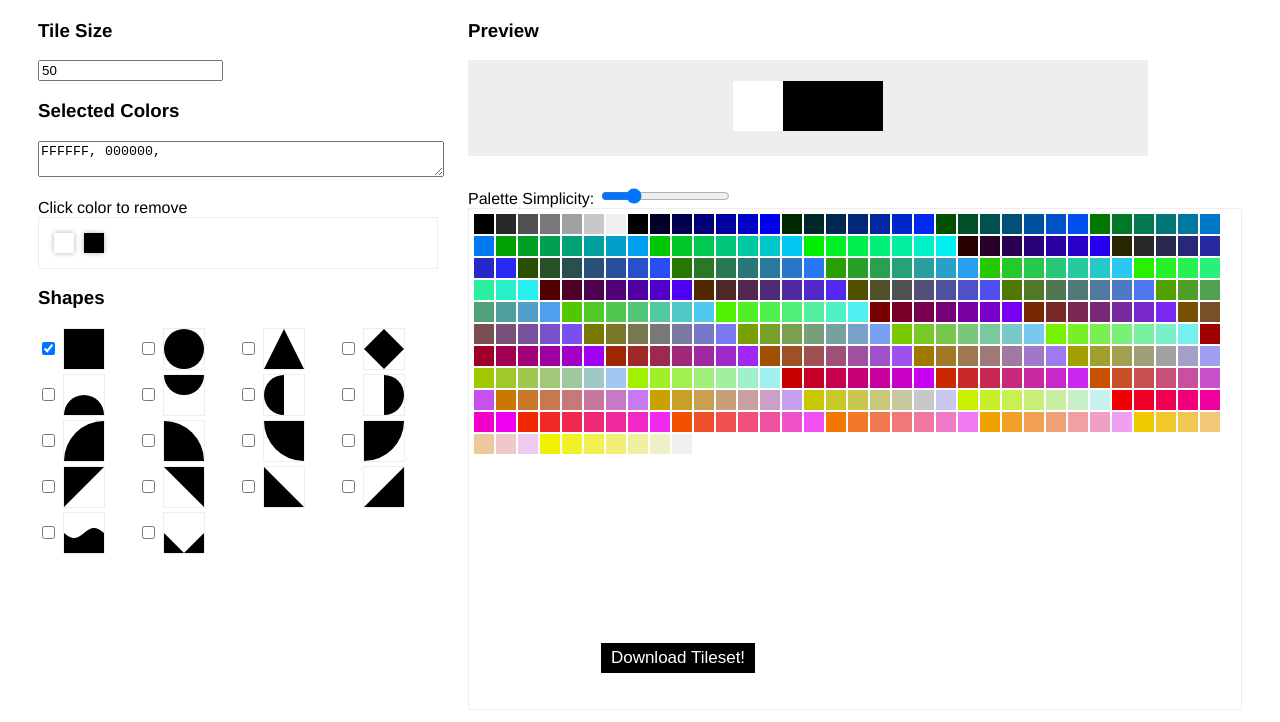
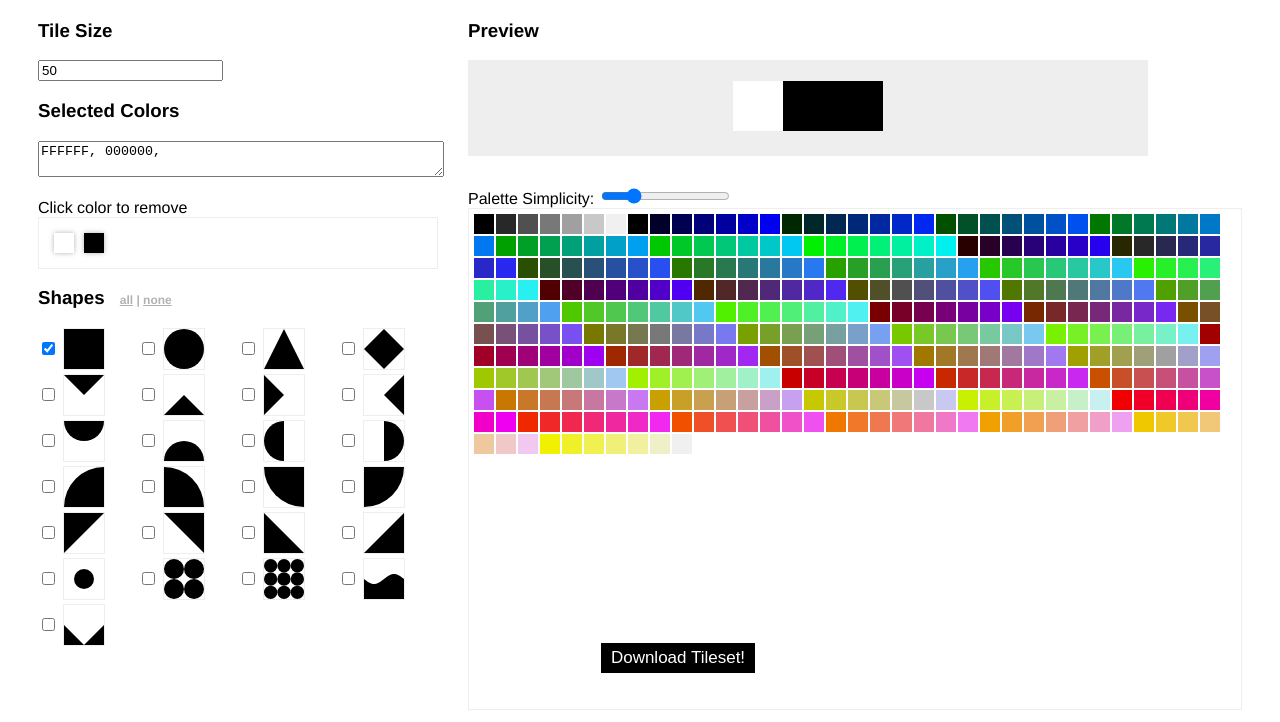
Before and after one commit to laffan/simple-tileset-generator, a plain HTML site: page index.html in a window 1280 px wide. Shown: the part 117-839 px from the top of the page. Drawn offline with Linux system fonts and the light colour scheme.

```diff
--- a/index.html
+++ b/index.html
@@ -18,6 +18,17 @@
       display: inline-block;
       vertical-align: middle;
       margin-left: 5px;
+    }
+
+    .shapeToggle {
+      font-size: 12px;
+      display: inline;
+      margin-left: 10px;
+      opacity: .3;
+    }
+
+    .shapeToggle a {
+      color: black;
     }
 
     #paletteContainer {
@@ -151,7 +162,12 @@
 
       <div>
 
-        <h3>Shapes</h3>
+        <h3>Shapes
+          <div class="shapeToggle">
+            <a href="#" id="selectAllShapes">all</a> | <a href="#" id="deselectAllShapes">none</a>
+          </div>
+        </h3>
+
         <div id="shapeSelection">
         </div>
       </div>
@@ -194,20 +210,32 @@
       "circle",
       "triangle",
       "diamond",
+
+      "topTriangle",
+      "bottomTriangle",
+      "leftTriangle",
+      "rightTriangle",
+
+      "halfCircleBottom",
       "halfCircleTop",
-      "halfCircleBottom",
       "halfCircleLeft",
       "halfCircleRight",
+
       "quarterCircleTopLeft",
       "quarterCircleTopRight",
       "quarterCircleBottomLeft",
       "quarterCircleBottomRight",
+
       "angleTopLeft",
       "angleTopRight",
       "angleBottomLeft",
       "angleBottomRight",
+
+      "smallCircle",
+      "bigDots",
+      "smallDots",
       "waves",
-      "spikes"
+      "spikes",
     ];
 
     function createShapeSelectionHTML() {
@@ -311,10 +339,10 @@
 
     // Update the drawShape function to handle different shapes
     function drawShape(x, y, size, ctx, shape) {
-        ctx.imageSmoothingEnabled = true;
-  ctx.mozImageSmoothingEnabled = true;
-  ctx.webkitImageSmoothingEnabled = true;
-  ctx.msImageSmoothingEnabled = true;
+      ctx.imageSmoothingEnabled = true;
+      ctx.mozImageSmoothingEnabled = true;
+      ctx.webkitImageSmoothingEnabled = true;
+      ctx.msImageSmoothingEnabled = true;
 
       // Adjust x, y for centering non-square shapes if necessary
       switch (shape) {
@@ -332,6 +360,43 @@
           ctx.lineTo(x + size, y + size);
           ctx.lineTo(x, y + size);
           ctx.closePath();
+          ctx.fill();
+          break;
+        case "topTriangle":
+          ctx.beginPath();
+          ctx.moveTo(x, y);
+          ctx.lineTo(x + size, y);
+          ctx.lineTo(x + size / 2, y + size / 2);
+          ctx.closePath();
+          ctx.fill();
+          break;
+        case "bottomTriangle":
+          ctx.beginPath();
+          ctx.moveTo(x, y + size);
+          ctx.lineTo(x + size, y + size);
+          ctx.lineTo(x + size / 2, y + size / 2);
+          ctx.closePath();
+          ctx.fill();
+          break;
+        case "leftTriangle":
+          ctx.beginPath();
+          ctx.moveTo(x, y);
+          ctx.lineTo(x, y + size);
+          ctx.lineTo(x + size / 2, y + size / 2);
+          ctx.closePath();
+          ctx.fill();
+          break;
+        case "rightTriangle":
+          ctx.beginPath();
+          ctx.moveTo(x + size, y);
+          ctx.lineTo(x + size, y + size);
+          ctx.lineTo(x + size / 2, y + size / 2);
+          ctx.closePath();
+          ctx.fill();
+          break;
+        case "smallCircle":
+          ctx.beginPath();
+          ctx.arc(x + size / 2, y + size / 2, size / 4, 0, Math.PI * 2);
           ctx.fill();
           break;
         case "diamond":
@@ -469,8 +534,42 @@
           ctx.closePath();
           ctx.fill();
           break;
+
+        case "bigDots":
+          const bigDotSize = size / 2;
+          const bigDotSpacing = size / 2;
+          for (let i = 0; i < 2; i++) {
+            for (let j = 0; j < 2; j++) {
+              ctx.beginPath();
+              ctx.arc(
+                x + (i * bigDotSpacing) + (bigDotSize / 2),
+                y + (j * bigDotSpacing) + (bigDotSize / 2),
+                bigDotSize / 2,
+                0,
+                Math.PI * 2
+              );
+              ctx.fill();
+            }
+          }
+          break;
+        case "smallDots":
+          const smallDotSize = size / 3;
+          const smallDotSpacing = size / 3;
+          for (let i = 0; i < 3; i++) {
+            for (let j = 0; j < 3; j++) {
+              ctx.beginPath();
+              ctx.arc(
+                x + (i * smallDotSpacing) + (smallDotSize / 2),
+                y + (j * smallDotSpacing) + (smallDotSize / 2),
+                smallDotSize / 2,
+                0,
+                Math.PI * 2
+              );
+              ctx.fill();
+            }
+          }
+          break;
       }
-
     }
 
     // Function to draw squares on the canvas
@@ -493,6 +592,28 @@
         ctx.fillRect(col * size, row * size, size, size);
       });
     }
+
+    // Function to select all shape checkboxes
+    function selectAllShapes() {
+      const shapeCheckboxes = document.querySelectorAll('.shapeCheckbox');
+      shapeCheckboxes.forEach(checkbox => {
+        checkbox.checked = true;
+      });
+      generateTileset();
+    }
+
+    // Function to deselect all shape checkboxes
+    function deselectAllShapes() {
+      const shapeCheckboxes = document.querySelectorAll('.shapeCheckbox');
+      shapeCheckboxes.forEach(checkbox => {
+        checkbox.checked = false;
+      });
+      generateTileset();
+    }
+
+    // Add event listeners to the "all" and "none" links
+    document.getElementById('selectAllShapes').addEventListener('click', selectAllShapes);
+    document.getElementById('deselectAllShapes').addEventListener('click', deselectAllShapes);
 
 
     // Function to trigger download
```
